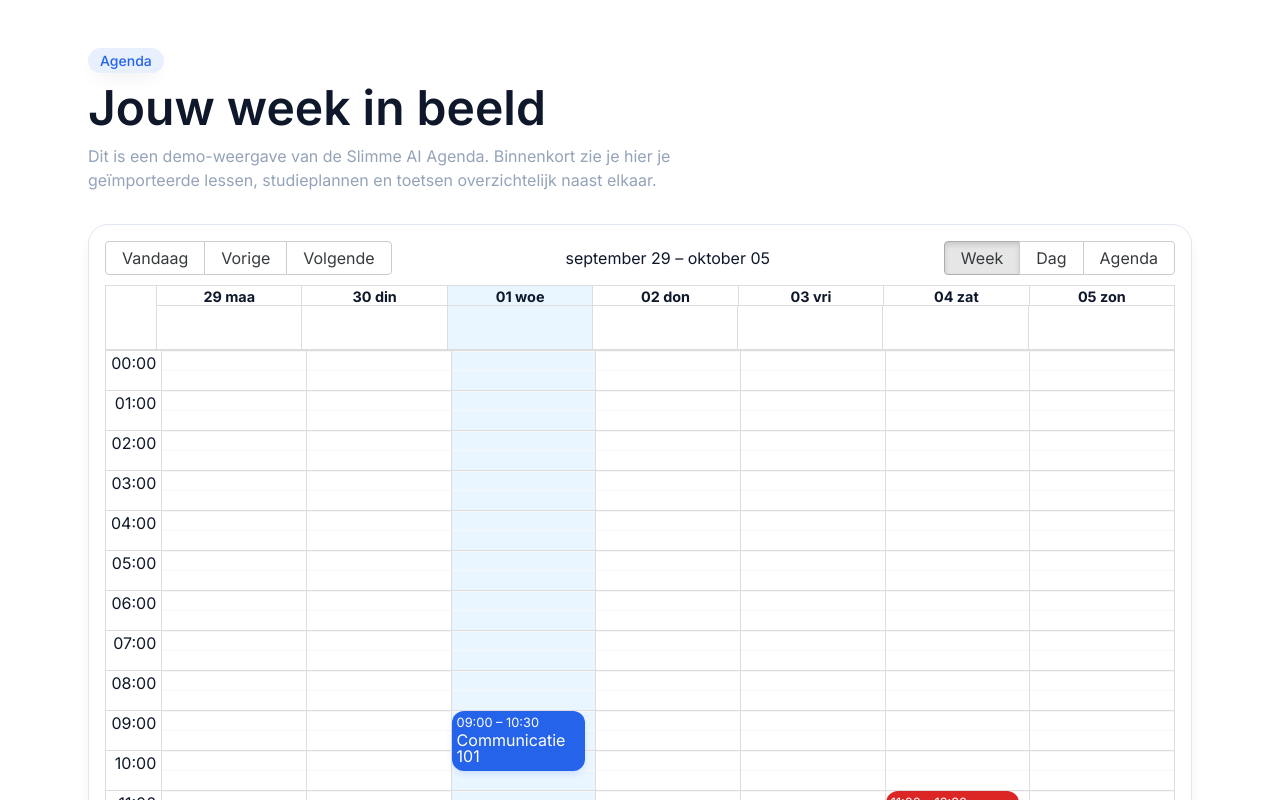
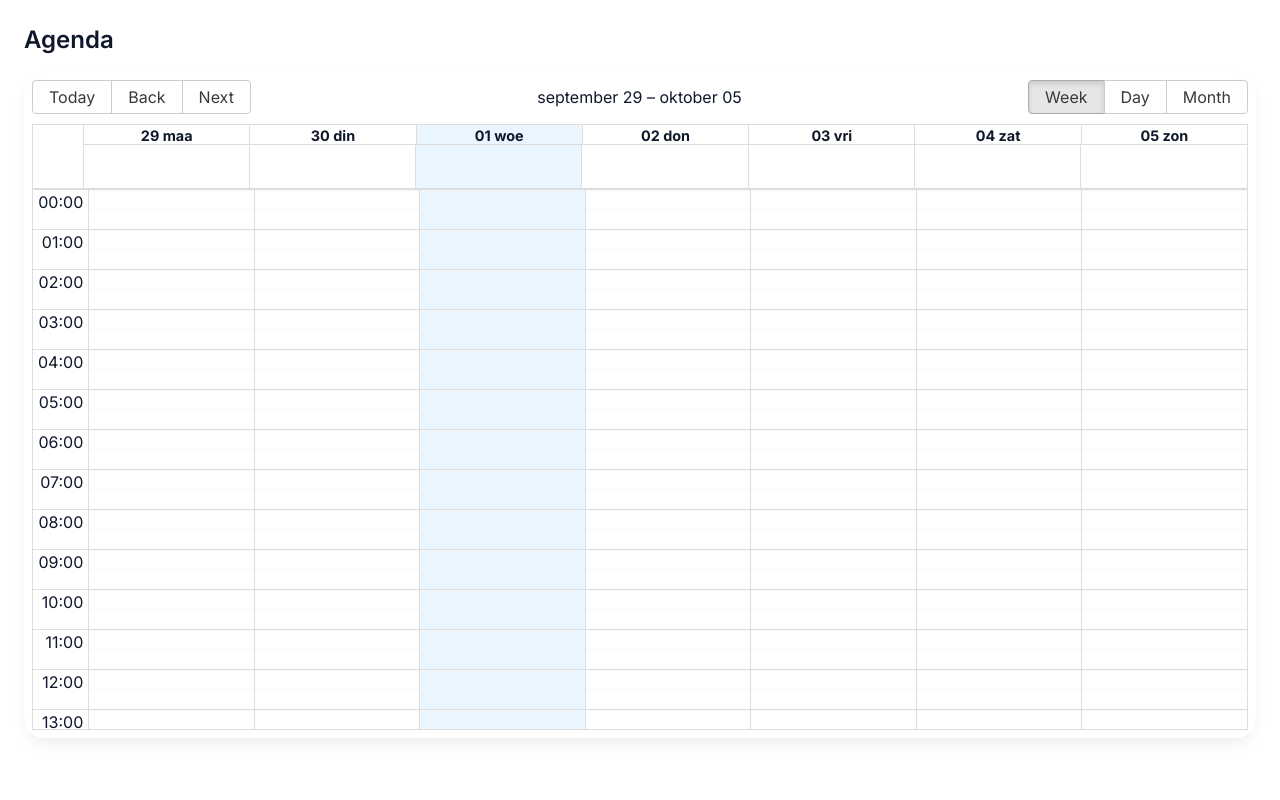
Before and after one commit to DitIsIK/agenda-, a Next.js app: page /calendar in a window 1280 px wide. Shown: the top 800 px of the page. Built offline with nearby package versions, Linux system fonts and the light colour scheme.

Commit message:
fix: resolve merge conflicts, add /calendar with WeekView, keep shadcn tokens and Inter fonts

```diff
--- a/app/calendar/page.tsx
+++ b/app/calendar/page.tsx
@@ -1,26 +1,9 @@
-import type { Metadata } from "next";
-
 import WeekView from "@/components/calendar/WeekView";
-
-export const metadata: Metadata = {
-  title: "Agenda | Slimme AI Agenda",
-  description:
-    "Bekijk je lessen, studieblokken en toetsen in één overzichtelijke weekweergave.",
-};
 
 export default function CalendarPage() {
   return (
-    <main className="mx-auto flex min-h-screen w-full max-w-6xl flex-col gap-8 px-6 py-12">
-      <header className="space-y-3">
-        <span className="rounded-full bg-brand/10 px-3 py-1 text-sm font-medium text-brand shadow-soft">
-          Agenda
-        </span>
-        <h1 className="text-4xl font-semibold text-foreground sm:text-5xl">Jouw week in beeld</h1>
-        <p className="max-w-2xl text-base text-muted-foreground">
-          Dit is een demo-weergave van de Slimme AI Agenda. Binnenkort zie je hier je geïmporteerde lessen,
-          studieplannen en toetsen overzichtelijk naast elkaar.
-        </p>
-      </header>
+    <main className="p-6">
+      <h1 className="text-2xl font-semibold mb-4">Agenda</h1>
       <WeekView />
     </main>
   );
--- a/app/globals.css
+++ b/app/globals.css
@@ -15,14 +15,14 @@
     --secondary: 210 40% 96.1%;
     --secondary-foreground: 222.2 47.4% 11.2%;
     --muted: 210 40% 96.1%;
-    --muted-foreground: 215 20.2% 65.1%;
+    --muted-foreground: 215.4 16.3% 46.9%;
     --accent: 210 40% 96.1%;
     --accent-foreground: 222.2 47.4% 11.2%;
     --destructive: 0 84.2% 60.2%;
     --destructive-foreground: 210 40% 98%;
     --border: 214.3 31.8% 91.4%;
     --input: 214.3 31.8% 91.4%;
-    --ring: 222.2 47.4% 11.2%;
+    --ring: 221.2 83.2% 53.3%;
     --radius: 1rem;
   }
 
@@ -45,7 +45,7 @@
     --destructive-foreground: 210 40% 98%;
     --border: 215 27.9% 16.9%;
     --input: 215 27.9% 16.9%;
-    --ring: 212.7 26.8% 83.9%;
+    --ring: 224.3 76.3% 48%;
     --radius: 1rem;
   }
 
--- a/app/layout.tsx
+++ b/app/layout.tsx
@@ -2,34 +2,18 @@ import type { Metadata } from "next";
 import { Inter, Roboto_Mono } from "next/font/google";
 import "./globals.css";
 
-const inter = Inter({
-  variable: "--font-sans",
-  subsets: ["latin"],
-  display: "swap",
-});
-
-const robotoMono = Roboto_Mono({
-  variable: "--font-mono",
-  subsets: ["latin"],
-  display: "swap",
-});
+const inter = Inter({ variable: "--font-sans", subsets: ["latin"], display: "swap" });
+const robotoMono = Roboto_Mono({ variable: "--font-mono", subsets: ["latin"], display: "swap" });
 
 export const metadata: Metadata = {
   title: "Slimme AI Agenda",
-  description:
-    "Plan lessen en studieblokken slim rond je leven met de Slimme AI Agenda.",
+  description: "Plan lessen en studieblokken slim rond je leven met de Slimme AI Agenda.",
 };
 
-export default function RootLayout({
-  children,
-}: Readonly<{
-  children: React.ReactNode;
-}>) {
+export default function RootLayout({ children }: { children: React.ReactNode }) {
   return (
     <html lang="nl" suppressHydrationWarning>
-      <body className={`${inter.variable} ${robotoMono.variable} font-sans`}>
-        {children}
-      </body>
+      <body className={`${inter.variable} ${robotoMono.variable} font-sans`}>{children}</body>
     </html>
   );
 }
--- a/app/page.tsx
+++ b/app/page.tsx
@@ -1,64 +1,15 @@
 import Link from "next/link";
-
-import { CalendarCheck, Sparkles, Upload } from "lucide-react";
-
-import { Button } from "@/components/ui/button";
-
-const actions = [
-  {
-    title: "Importeer je rooster",
-    description:
-      "Upload een CSV-bestand met colleges, werkgroepen en practica om je basisagenda te vullen.",
-    icon: Upload,
-  },
-  {
-    title: "Plan je studies",
-    description:
-      "Vertaal natuurlijke taal naar concrete studieblokken met slimme defaults en duidelijke doelen.",
-    icon: Sparkles,
-  },
-  {
-    title: "Blijf in controle",
-    description:
-      "Versleep events direct in de weekview en los conflicten op zonder je vaste verplichtingen te breken.",
-    icon: CalendarCheck,
-  },
-];
 
 export default function Home() {
   return (
-    <main className="flex min-h-screen flex-col items-center bg-gradient-to-b from-slate-50 to-white px-6 py-16 text-center">
-      <span className="rounded-full bg-brand/10 px-3 py-1 text-sm font-medium text-brand shadow-soft">
-        Slimme AI Agenda
-      </span>
-      <h1 className="mt-6 max-w-3xl text-4xl font-semibold leading-tight text-slate-900 sm:text-5xl">
-        Bouw een agenda die met je meebeweegt — lessen, studieblokken en toetsen in één strak overzicht.
-      </h1>
-      <p className="mt-4 max-w-2xl text-base text-slate-600 sm:text-lg">
-        Deze MVP richt zich op een betrouwbare basis: CSV-import voor je lesrooster, handmatige events, en een
-        AI-gestuurde planner die rekening houdt met je grenzen.
-      </p>
-      <div className="mt-8 flex flex-wrap items-center justify-center gap-3">
-        <Button className="shadow-soft">Projectstructuur bekijken</Button>
-        <Button variant="outline">Volgende stap voorbereiden</Button>
-        <Button asChild className="shadow-soft">
-          <Link href="/calendar">Open agenda</Link>
-        </Button>
-      </div>
-      <div className="mt-12 grid w-full max-w-5xl gap-6 md:grid-cols-3">
-        {actions.map((action) => (
-          <article
-            key={action.title}
-            className="flex flex-col gap-4 rounded-2xl border border-slate-200 bg-white p-6 text-left shadow-soft transition hover:-translate-y-1 hover:shadow-lg"
-          >
-            <div className="flex h-12 w-12 items-center justify-center rounded-2xl bg-brand/10 text-brand">
-              <action.icon className="h-6 w-6" />
-            </div>
-            <h2 className="text-xl font-semibold text-slate-900">{action.title}</h2>
-            <p className="text-sm text-slate-600">{action.description}</p>
-          </article>
-        ))}
-      </div>
+    <main className="p-6">
+      <h1 className="text-2xl font-semibold mb-4">Slimme AI Agenda</h1>
+      <Link
+        href="/calendar"
+        className="inline-block rounded-2xl px-4 py-2 bg-brand text-white hover:bg-brand-hover"
+      >
+        Open agenda
+      </Link>
     </main>
   );
 }
--- a/components/calendar/WeekView.tsx
+++ b/components/calendar/WeekView.tsx
@@ -1,127 +1,42 @@
 "use client";
-
-import { useMemo } from "react";
-import {
-  Calendar,
-  dateFnsLocalizer,
-  type Event,
-  type EventPropGetter,
-} from "react-big-calendar";
+import { Calendar, dateFnsLocalizer, Views } from "react-big-calendar";
 import { format, parse, startOfWeek, getDay } from "date-fns";
-import nl from "date-fns/locale/nl";
-
+import { nl } from "date-fns/locale";
 import "react-big-calendar/lib/css/react-big-calendar.css";
-
-type AgendaEventType = "lesson" | "study" | "exam";
-
-interface AgendaEvent extends Event {
-  type: AgendaEventType;
-}
-
-const locales = {
-  nl,
-};
 
 const localizer = dateFnsLocalizer({
   format,
   parse,
-  startOfWeek: (date) => startOfWeek(date, { weekStartsOn: 1 }),
+  startOfWeek: () => startOfWeek(new Date(), { weekStartsOn: 1 }),
   getDay,
-  locales,
+  locales: { nl },
 });
 
-const eventColors: Record<AgendaEventType, string> = {
-  lesson: "#2563EB",
-  study: "#16A34A",
-  exam: "#DC2626",
-};
-
-const messages = {
-  week: "Week",
-  work_week: "Werkweek",
-  day: "Dag",
-  month: "Maand",
-  previous: "Vorige",
-  next: "Volgende",
-  today: "Vandaag",
-  agenda: "Agenda",
-  date: "Datum",
-  time: "Tijd",
-  event: "Event",
-  noEventsInRange: "Geen events in deze periode.",
-};
-
-export function WeekView() {
-  const demoEvents = useMemo<AgendaEvent[]>(() => {
-    const base = new Date();
-    const lessonStart = new Date(base);
-    lessonStart.setHours(9, 0, 0, 0);
-    const lessonEnd = new Date(lessonStart);
-    lessonEnd.setHours(10, 30, 0, 0);
-
-    const studyStart = new Date(base);
-    studyStart.setDate(studyStart.getDate() + 1);
-    studyStart.setHours(14, 0, 0, 0);
-    const studyEnd = new Date(studyStart);
-    studyEnd.setHours(15, 0, 0, 0);
-
-    const examStart = new Date(base);
-    examStart.setDate(examStart.getDate() + 3);
-    examStart.setHours(11, 0, 0, 0);
-    const examEnd = new Date(examStart);
-    examEnd.setHours(12, 30, 0, 0);
-
-    return [
-      {
-        title: "Communicatie 101",
-        start: lessonStart,
-        end: lessonEnd,
-        type: "lesson",
-      },
-      {
-        title: "Marketingstudieblok",
-        start: studyStart,
-        end: studyEnd,
-        type: "study",
-      },
-      {
-        title: "Marketingtoets",
-        start: examStart,
-        end: examEnd,
-        type: "exam",
-      },
-    ];
-  }, []);
-
-  const eventPropGetter: EventPropGetter<AgendaEvent> = (event) => ({
-    style: {
-      backgroundColor: eventColors[event.type],
-      border: "none",
-      borderRadius: "0.75rem",
-      color: "#ffffff",
-      display: "block",
-      boxShadow: "0 4px 10px -4px rgba(37, 99, 235, 0.3)",
+export default function WeekView() {
+  const events = [
+    { title: "Communicatie 101 (les)", start: new Date(), end: new Date(Date.now() + 60 * 60 * 1000), type: "lesson" },
+    {
+      title: "Studieblok Marketing",
+      start: new Date(Date.now() + 24 * 60 * 60 * 1000),
+      end: new Date(Date.now() + 25 * 60 * 60 * 1000),
+      type: "study",
     },
-  });
-
+  ];
+  const eventPropGetter = (e: any) => {
+    const map: Record<string, string> = { lesson: "bg-lesson", study: "bg-study", exam: "bg-exam", task: "bg-task" };
+    return { className: `${map[e.type] ?? "bg-task"} !text-white !border-none` };
+  };
   return (
-    <div className="h-[720px] w-full rounded-2xl border border-border bg-card p-4 shadow-soft">
-      <Calendar<AgendaEvent>
+    <div className="rounded-2xl shadow-soft p-2 bg-card">
+      <Calendar
         culture="nl"
         localizer={localizer}
-        defaultView="week"
-        views={{ week: true, day: true, agenda: true }}
-        events={demoEvents}
-        messages={messages}
+        events={events}
+        views={[Views.WEEK, Views.DAY, Views.MONTH]}
+        defaultView={Views.WEEK}
+        style={{ height: 650 }}
         eventPropGetter={eventPropGetter}
-        startAccessor="start"
-        endAccessor="end"
-        step={30}
-        timeslots={2}
-        toolbar
       />
     </div>
   );
 }
-
-export default WeekView;
--- a/package.json
+++ b/package.json
@@ -13,11 +13,11 @@
     "@radix-ui/react-slot": "^1.2.3",
     "class-variance-authority": "^0.7.1",
     "clsx": "^2.1.1",
-    "date-fns": "^4.1.0",
+    "date-fns": "^3.6.0",
     "lucide-react": "^0.453.0",
     "next": "14.2.13",
     "react": "18.2.0",
-    "react-big-calendar": "^1.19.4",
+    "react-big-calendar": "^1.11.2",
     "react-dom": "18.2.0",
     "tailwind-merge": "^2.5.3"
   },
--- a/tailwind.config.ts
+++ b/tailwind.config.ts
@@ -3,11 +3,7 @@ import animatePlugin from "tailwindcss-animate";
 
 const config: Config = {
   darkMode: ["class"],
-  content: [
-    "./app/**/*.{ts,tsx}",
-    "./components/**/*.{ts,tsx}",
-    "./lib/**/*.{ts,tsx}",
-  ],
+  content: ["./app/**/*.{ts,tsx}", "./components/**/*.{ts,tsx}", "./lib/**/*.{ts,tsx}"],
   theme: {
     extend: {
       colors: {
@@ -16,47 +12,21 @@ const config: Config = {
         ring: "hsl(var(--ring))",
         background: "hsl(var(--background))",
         foreground: "hsl(var(--foreground))",
-        primary: {
-          DEFAULT: "hsl(var(--primary))",
-          foreground: "hsl(var(--primary-foreground))",
-        },
-        secondary: {
-          DEFAULT: "hsl(var(--secondary))",
-          foreground: "hsl(var(--secondary-foreground))",
-        },
-        muted: {
-          DEFAULT: "hsl(var(--muted))",
-          foreground: "hsl(var(--muted-foreground))",
-        },
-        accent: {
-          DEFAULT: "hsl(var(--accent))",
-          foreground: "hsl(var(--accent-foreground))",
-        },
-        destructive: {
-          DEFAULT: "hsl(var(--destructive))",
-          foreground: "hsl(var(--destructive-foreground))",
-        },
-        card: {
-          DEFAULT: "hsl(var(--card))",
-          foreground: "hsl(var(--card-foreground))",
-        },
-        popover: {
-          DEFAULT: "hsl(var(--popover))",
-          foreground: "hsl(var(--popover-foreground))",
-        },
+        primary: { DEFAULT: "hsl(var(--primary))", foreground: "hsl(var(--primary-foreground))" },
+        secondary: { DEFAULT: "hsl(var(--secondary))", foreground: "hsl(var(--secondary-foreground))" },
+        muted: { DEFAULT: "hsl(var(--muted))", foreground: "hsl(var(--muted-foreground))" },
+        accent: { DEFAULT: "hsl(var(--accent))", foreground: "hsl(var(--accent-foreground))" },
+        destructive: { DEFAULT: "hsl(var(--destructive))", foreground: "hsl(var(--destructive-foreground))" },
+        card: { DEFAULT: "hsl(var(--card))", foreground: "hsl(var(--card-foreground))" },
+        popover: { DEFAULT: "hsl(var(--popover))", foreground: "hsl(var(--popover-foreground))" },
         brand: { DEFAULT: "#2563EB", hover: "#1D4ED8" },
         study: "#16A34A",
         exam: "#DC2626",
         lesson: "#2563EB",
         task: "#71717A",
       },
-      borderRadius: {
-        xl: "1rem",
-        "2xl": "1.25rem",
-      },
-      boxShadow: {
-        soft: "0 8px 20px -8px rgba(0,0,0,0.12)",
-      },
+      borderRadius: { xl: "1rem", "2xl": "1.25rem" },
+      boxShadow: { soft: "0 8px 20px -8px rgba(0,0,0,0.12)" },
       fontFamily: {
         sans: ["var(--font-sans)", "system-ui", "sans-serif"],
         mono: ["var(--font-mono)", "SFMono-Regular", "monospace"],
```
Also changed, not shown: 1 other file (tests, documents, lock files or other folders).
